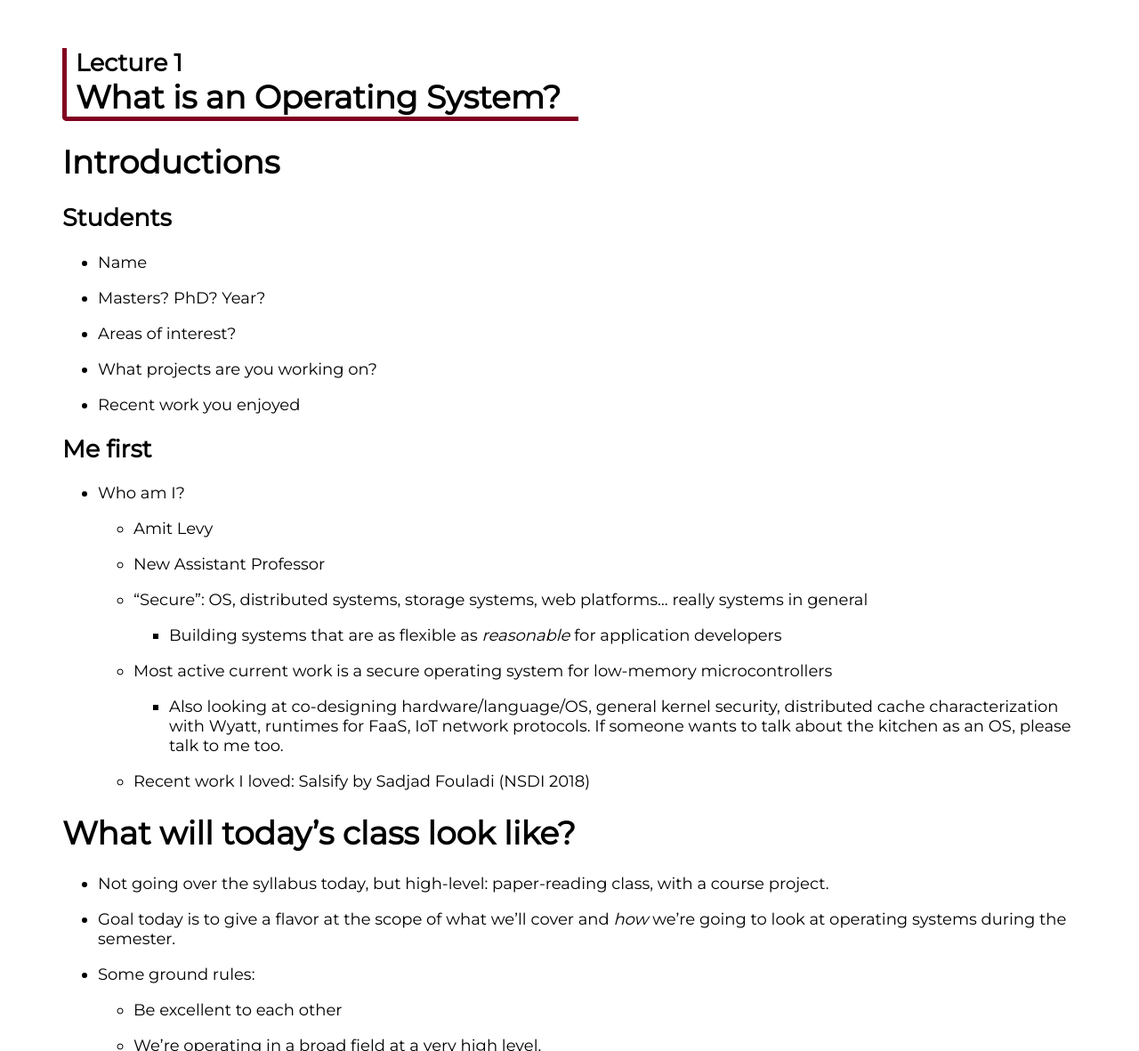
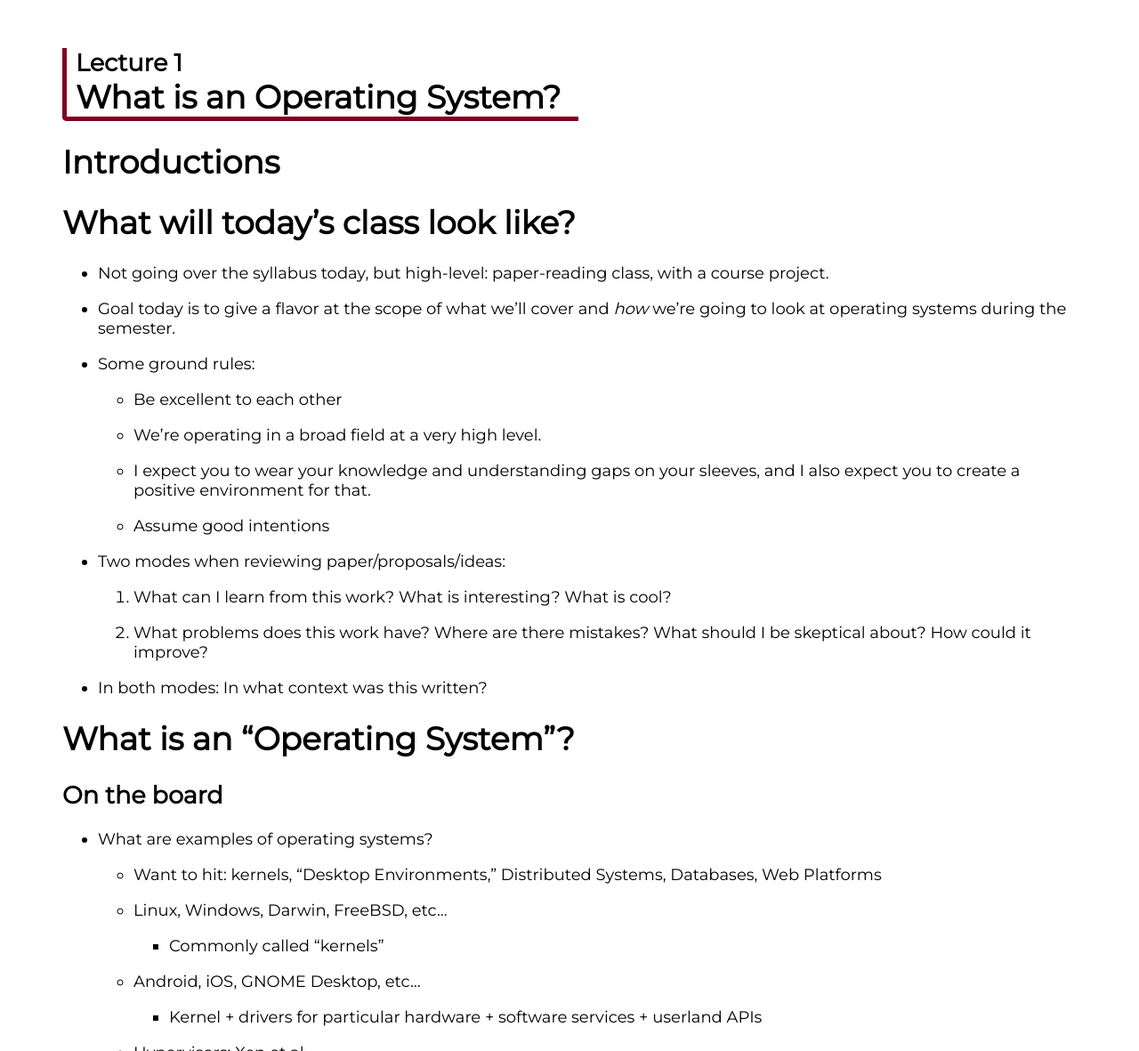
Before and after one commit to PrincetonSystems/os-seminar, a Jekyll site: the page built from _notes/01-introduction.md, in a window 1280 px wide and 1400 px high. Shown: the part 219-1400 px from the top of the window at 89% size. Built offline with Jekyll 4.4.1, drawn with Linux system fonts in a browser that asks for light colours; some of the changed text lies outside the part shown.

Commit message:
Update persuall code

```diff
--- a/_notes/01-introduction.md
+++ b/_notes/01-introduction.md
@@ -5,39 +5,6 @@ title: "What is an Operating System?"
 ---
 
 # Introductions
-
-## Students
-
-  * Name
-
-  * Masters? PhD? Year?
-
-  * Areas of interest?
-
-  * What projects are you working on?
-
-  * Recent work you enjoyed
-
-## Me first
-
-  * Who am I?
-
-    * Amit Levy
-
-    * New Assistant Professor
-
-    * "Secure": OS, distributed systems, storage systems, web platforms... really systems in general
-
-      - Building systems that are as flexible as _reasonable_ for application developers
-
-    * Most active current work is a secure operating system for low-memory microcontrollers
-
-      * Also looking at co-designing hardware/language/OS, general kernel
-        security, distributed cache characterization with Wyatt, runtimes for
-        FaaS, IoT network protocols. If someone wants to talk about the kitchen as an OS, please talk to me
-        too.
-
-    * Recent work I loved: Salsify by Sadjad Fouladi (NSDI 2018)
 
 # What will today's class look like?
 
@@ -63,6 +30,8 @@ title: "What is an Operating System?"
 
     2. What problems does this work have? Where are there mistakes? What should
        I be skeptical about? How could it improve?
+
+  * In both modes: In what context was this written?
 
 # What is an "Operating System"?
 
@@ -146,11 +117,11 @@ title: "What is an Operating System?"
 
     * Every app can do exactly nothing---no way for apps to interfere with each other doing nothing.
 
-    * Examples? (key-value store get/set requests, sort of)
+    * Examples? Not really... But highly constrained application interfaces can do very little
 
   * What is performance? What is the most extreme form of performance?
 
-    * Only one application that has complete access
+    * Only one application that has unfettered access to compute resources
 
 # Isolation Mechanisms
 
@@ -160,9 +131,7 @@ How a system navigates this trade-off comes down to:
 
   * Abstractions and interfaces using that isolation mechanism
 
-    * E.g. light-weight contexts doesn't change the isolation mechanism, but designs a new interface for it.
-
-Three broad categories of isolation mechanisms:
+In shared memory computers, three broad categories of isolation mechanisms:
 
   * Hardware-based isolation
 
@@ -186,7 +155,7 @@ Three broad categories of isolation mechanisms:
 
   * Type-safe languages
 
-    * Examples: JavaScript in the browser, PHP on web servers
+    * Examples: JavaScript in the browser, PHP on web servers, WebAssembly in CDNs...
 
     * Advantages:
 
@@ -221,8 +190,6 @@ discuss what category of isolation mechanisms it uses and how.
 
   * Each time: what is the isolation mechanism? What is the API?
 
-Reading assignments:
-
-  * "The Slow Winter" - James Mickens
+Reading assignments for next time:
 
   * "The Design of the Venus Operating System" - Barbara Liskov
--- a/readings.markdown
+++ b/readings.markdown
@@ -11,7 +11,7 @@ comments and respond.
     Facebook, Twitter, or Google account, or create an account using your
     email address and a password.
   - Select "Create or enroll in a course"
-  - Select "I am a student" and enter the course code `LEVY-FA26P` to join the course.
+  - Select "I am a student" and enter the course code `LEVY-FVDQB` to join the course.
 
 Annotations for readings in [Perusall](https://app.perusall.com/courses/cos-598a-operating-system-trade-offs-performance-extensibility-and-security) are always due noon, Princeton time, the day before
 class.
```
Also changed, not shown: other parts of _notes/01-introduction.md (+4 -2 lines).
